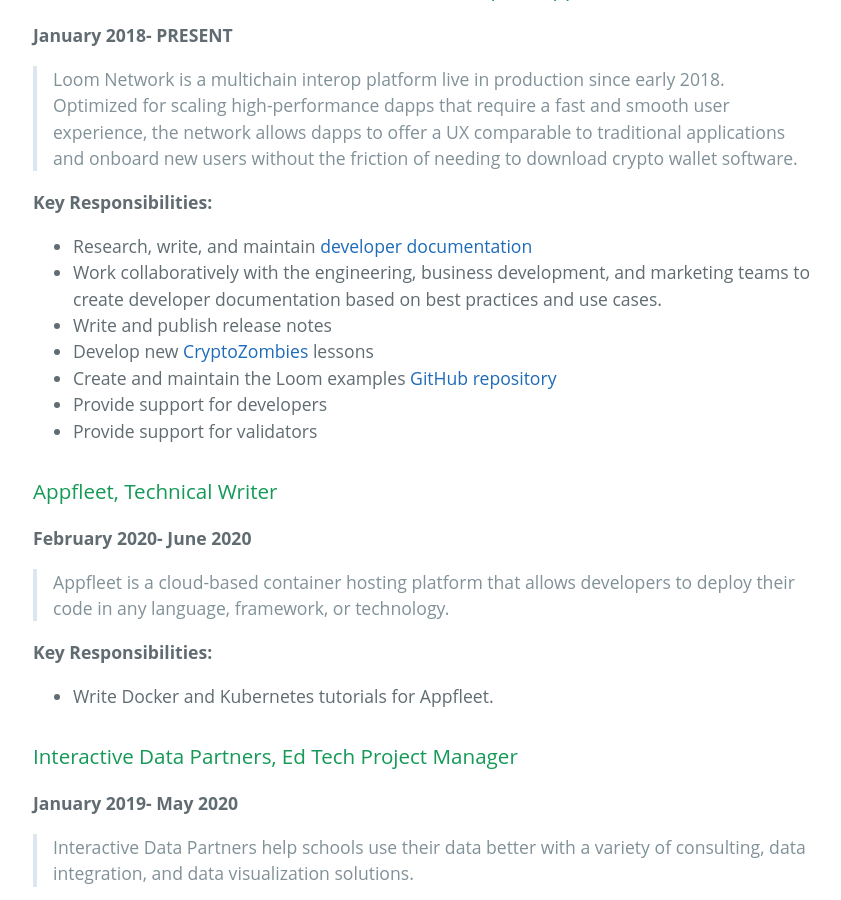
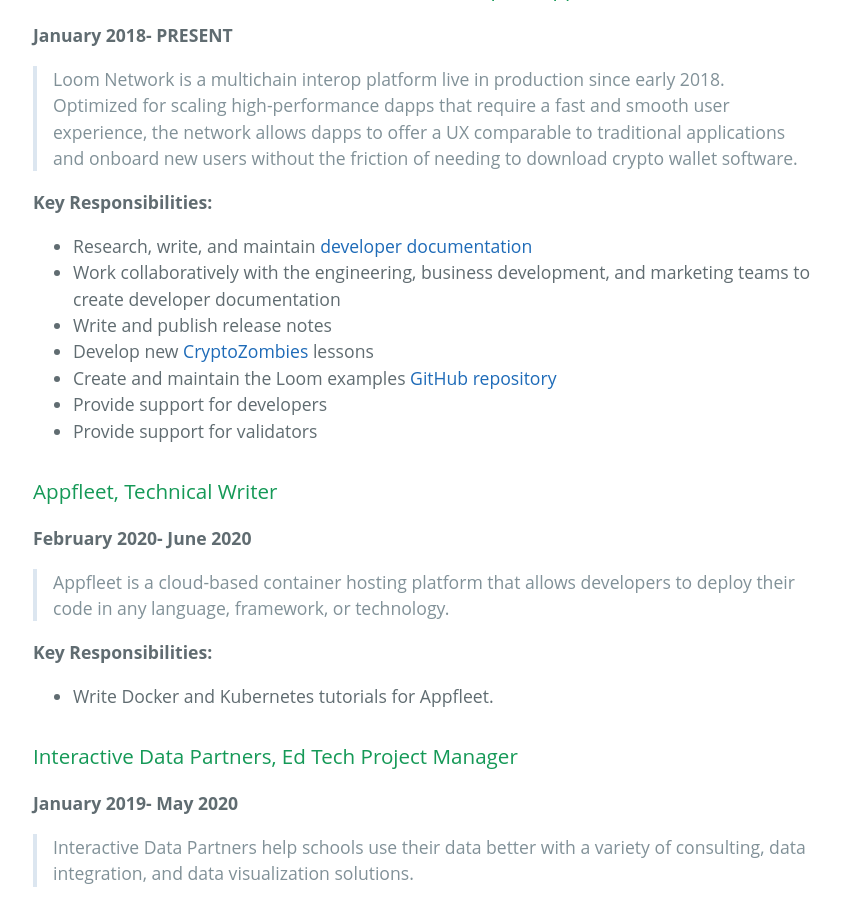
Before and after one commit to andreipope/andreipope.github.io, a Jekyll site: the page built from pages/cv.md, in a window 1280 px wide and 900 px high, scrolled down 1162 px. Shown: the whole window, without its empty margins (191-1032 px from the left). Built offline with Jekyll 4.4.1, drawn with Linux system fonts in a browser that asks for light colours.

Commit message:
Update cv.md

```diff
--- a/pages/cv.md
+++ b/pages/cv.md
@@ -30,7 +30,7 @@ layout: cv
 
 **Key Responsibilities:**
 * Research, write, and maintain [developer documentation](https://loomx.io/developers/en)
-* Work collaboratively with the engineering, business development, and marketing teams to create developer documentation based on best practices and use cases.
+* Work collaboratively with the engineering, business development, and marketing teams to create developer documentation
 * Write and publish release notes
 * Develop new [CryptoZombies](https://cryptozombies.io/) lessons
 * Create and maintain the Loom examples [GitHub repository](https://github.com/loomnetwork/loom-examples)
```
